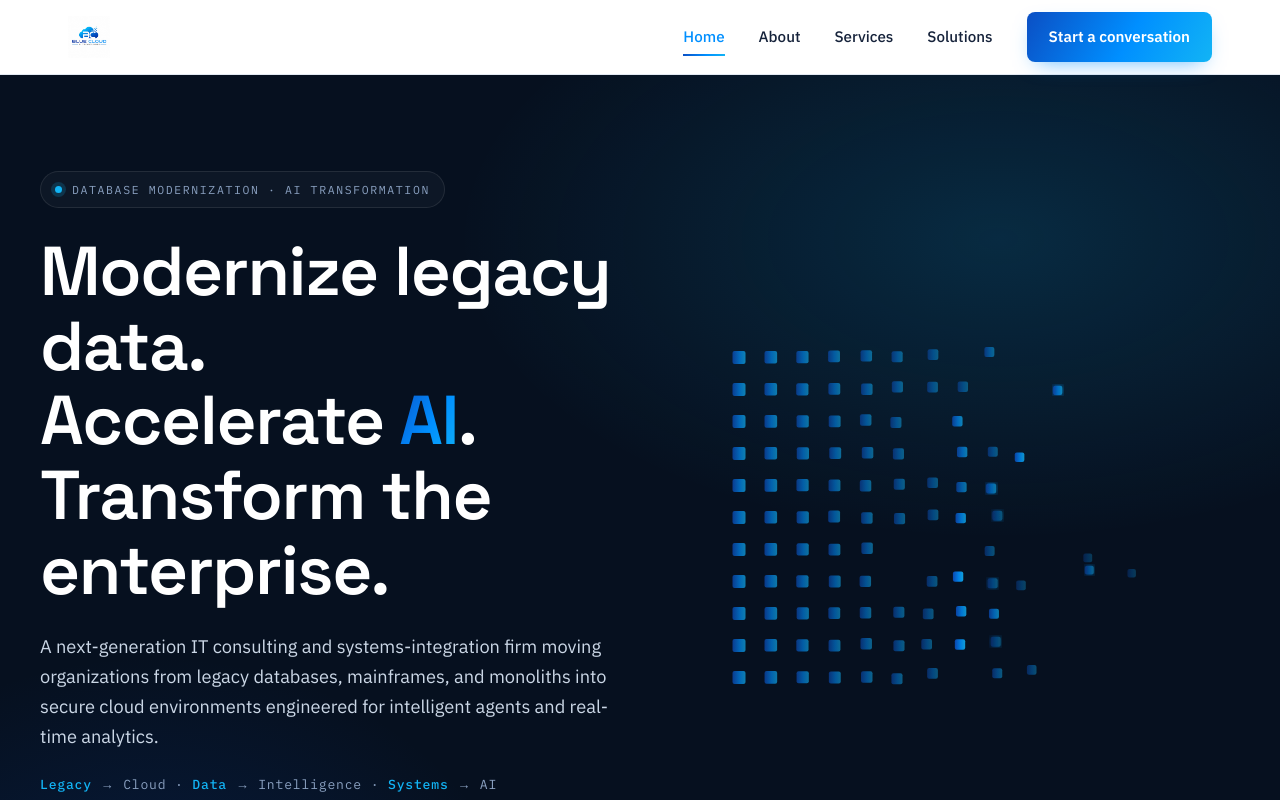
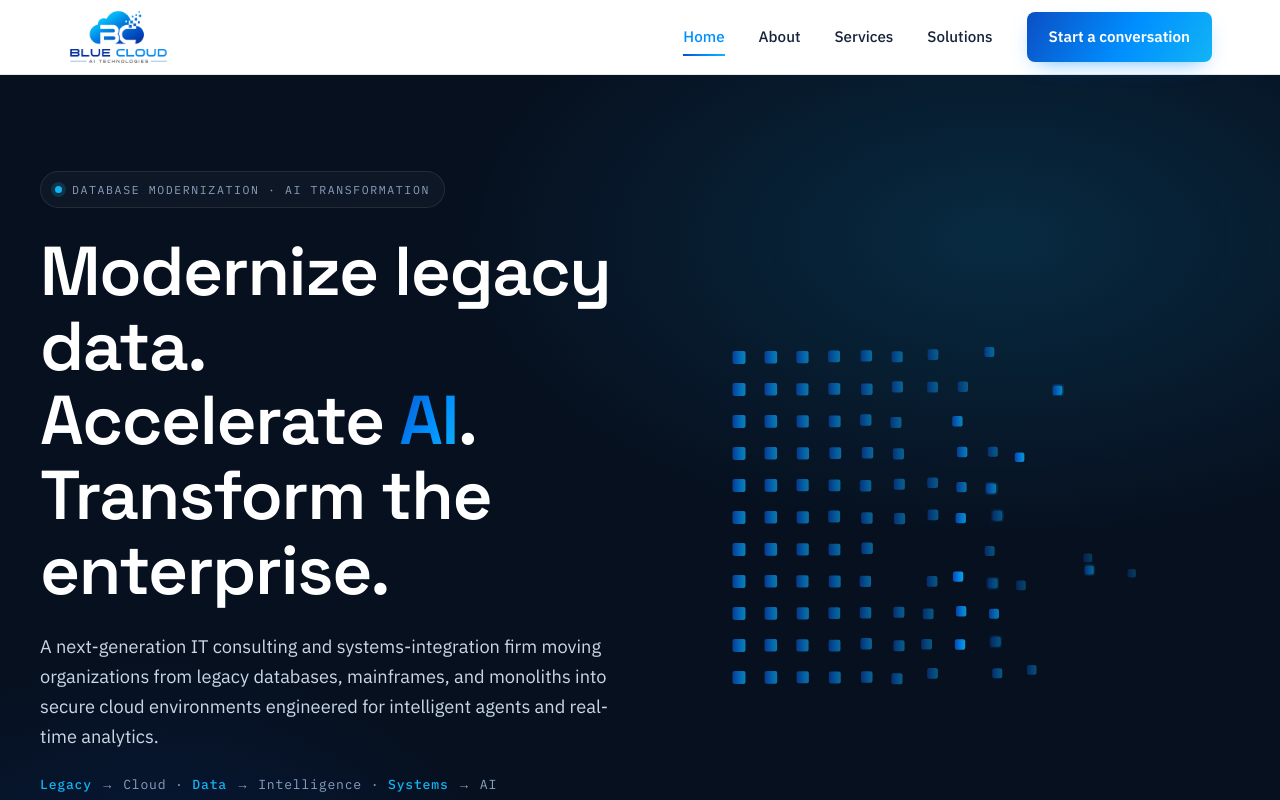
Before and after one commit to ramanasankarv/bc, a Next.js app: page / in a window 1280 px wide. Shown: the top 800 px of the page. Built offline with nearby package versions, Linux system fonts and the light colour scheme.

Commit message:
footer And header logo

```diff
--- a/app/components/Footer.tsx
+++ b/app/components/Footer.tsx
@@ -1,4 +1,5 @@
 import Link from "next/link";
+import Image from "next/image";
 import { company } from "@/app/lib/content";
 
 export default function Footer() {
@@ -9,7 +10,7 @@ export default function Footer() {
         <div className="foot-grid">
           <div>
             <div className="foot-logo">
-              <span className="mono">BC</span> {company.name}
+              <Image src="/logo.png" alt={company.name} width={219} height={120} />
             </div>
             <p style={{ marginTop: 16, maxWidth: "26em", fontSize: "0.92rem" }}>
               {company.tagline} Modernizing legacy data platforms and operationalizing AI at
--- a/app/components/Navbar.tsx
+++ b/app/components/Navbar.tsx
@@ -14,7 +14,7 @@ export default function Navbar() {
     <header className="nav">
       <div className="wrap nav-in">
         <Link className="brand" href="/" aria-label="Blue Cloud AI Technologies — home">
-          <Image src="/logo.jpeg" alt="Blue Cloud AI Technologies" width={168} height={42} priority />
+          <Image src="/logo.png" alt="Blue Cloud AI Technologies" width={219} height={120} priority />
         </Link>
 
         <nav className={`navlinks ${open ? "open" : ""}`} aria-label="Primary">
--- a/app/globals.css
+++ b/app/globals.css
@@ -101,7 +101,7 @@ img { max-width: 100%; }
 }
 .nav-in { display: flex; align-items: center; justify-content: space-between; height: 74px; }
 .brand { display: flex; align-items: center; }
-.brand img { height: 42px; width: auto; display: block; }
+.brand img { height: 56px; width: auto; display: block; }
 .navlinks { display: flex; gap: 34px; align-items: center; }
 .navlinks a.link { font-size: 0.95rem; color: var(--slate); font-weight: 500; position: relative; padding: 6px 0; }
 .navlinks a.link:hover { color: var(--azure); }
@@ -230,8 +230,8 @@ img { max-width: 100%; }
 /* ---------- footer ---------- */
 .footer { background: var(--ink-deep); color: var(--sky-muted); padding: 70px 0 40px; }
 .foot-grid { display: grid; grid-template-columns: 1.6fr 1fr 1fr 1fr; gap: 40px; }
-.foot-logo { display: flex; align-items: center; gap: 12px; font-family: var(--font-display); font-weight: 600; color: #fff; font-size: 1.12rem; }
-.foot-logo .mono { width: 34px; height: 34px; border-radius: 8px; background: var(--grad); display: grid; place-items: center; color: #fff; font-size: 0.9rem; letter-spacing: -0.04em; }
+.foot-logo { display: flex; align-items: center; }
+.foot-logo img { height: 48px; width: auto; display: block; }
 .footer h4 { font-family: var(--font-mono); font-size: 0.72rem; letter-spacing: 0.16em; text-transform: uppercase; color: var(--sky-100); margin: 0 0 18px; }
 .footer a { display: block; color: var(--sky-muted); font-size: 0.93rem; padding: 6px 0; }
 .footer a:hover { color: var(--cyan); }
```
Also changed, not shown: public/logo.png (added).
